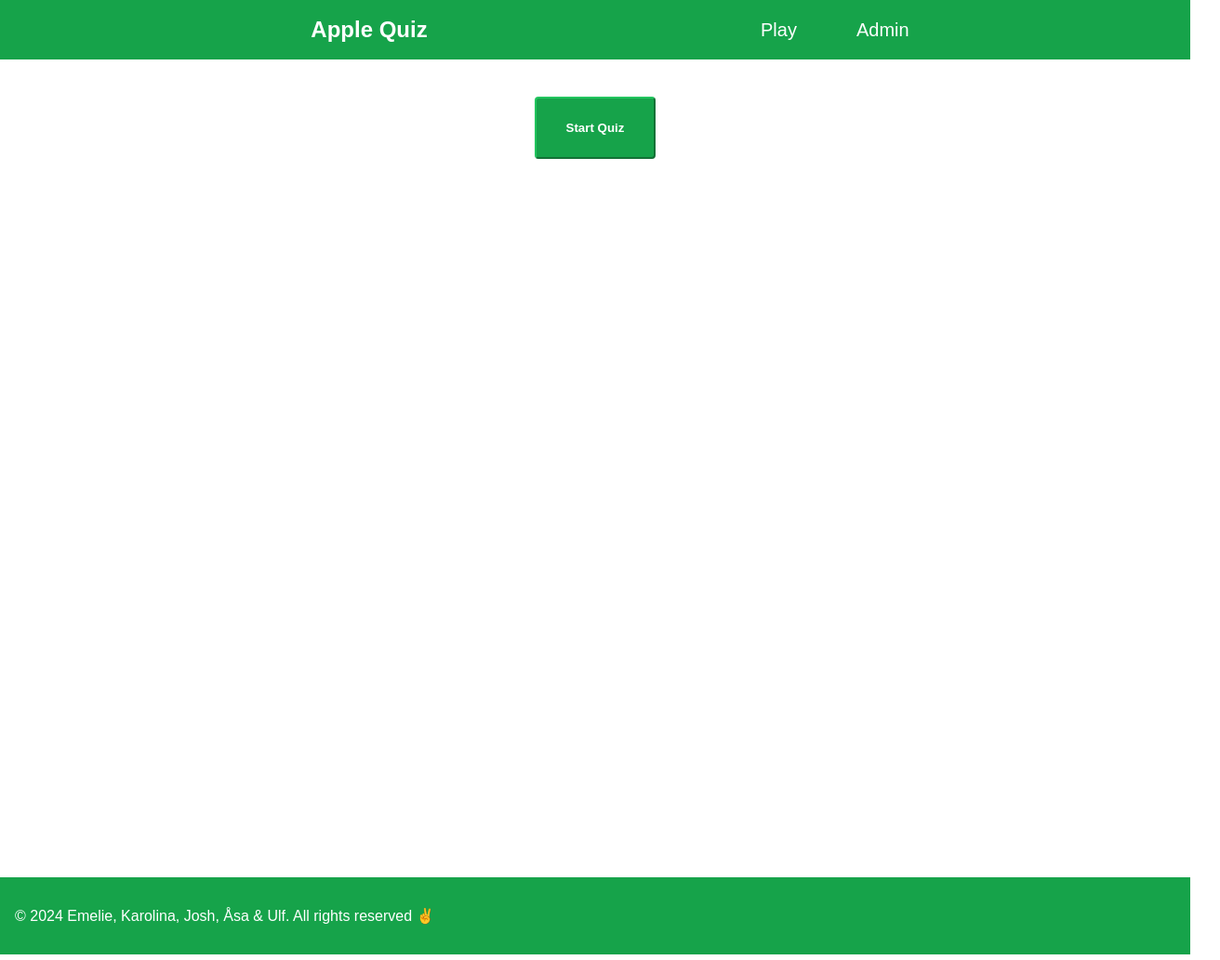
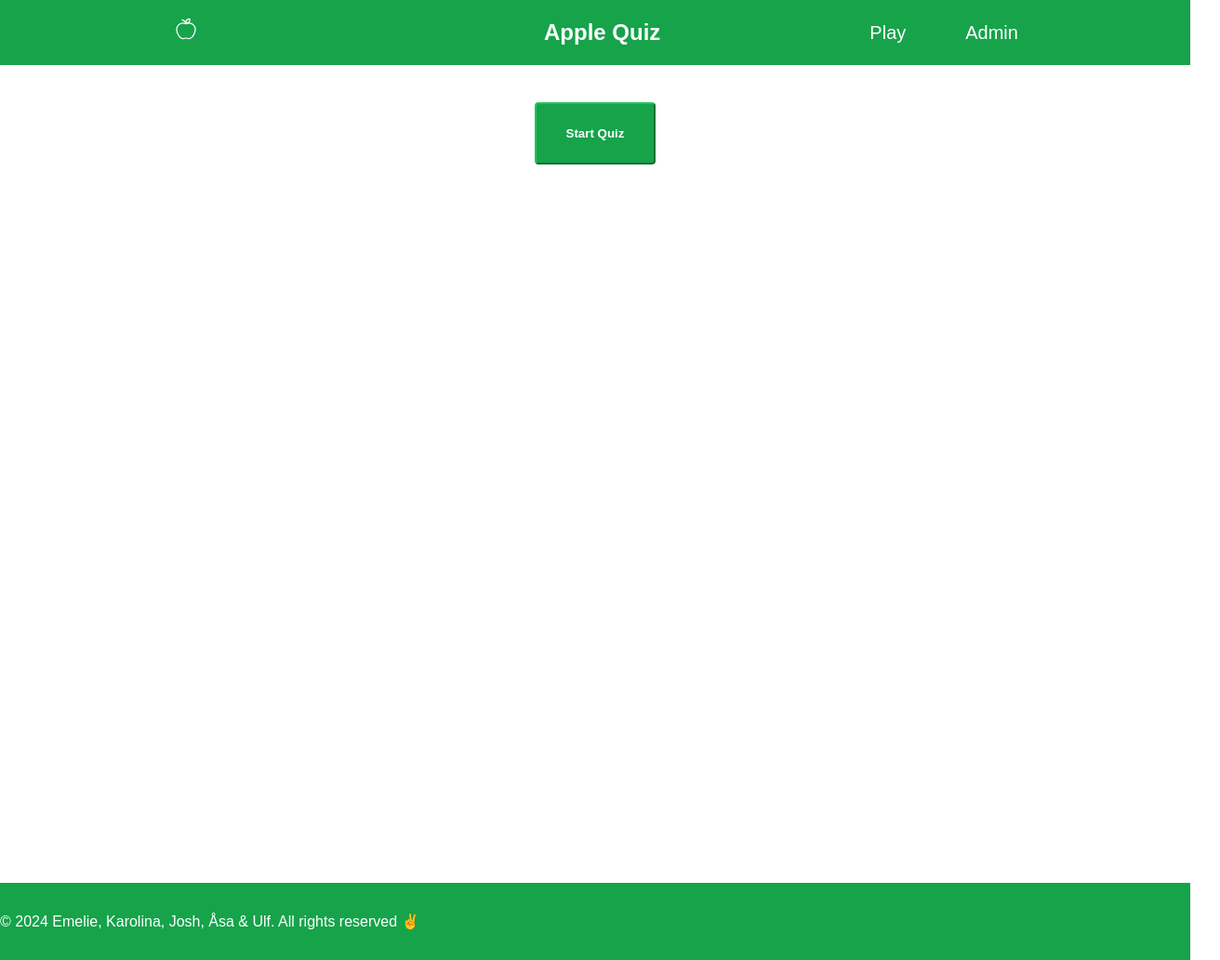
Before and after one commit to Ulfflo/quiz-redux, a Next.js app: page / in a window 1280 px wide. Shown: the whole page at 93% size, 1312 px wide, since content can reach past the window. Built offline with nearby package versions, Linux system fonts and the light colour scheme.

Commit message:
added logo + removed whitespace

```diff
--- a/components/Footer.js
+++ b/components/Footer.js
@@ -1,7 +1,7 @@
 const Footer = () => {
   return (
     <footer className="bg-green-600 text-white py-8 mt-10">
-      <div className="container mx-auto px-4">
+      <div className="container mx-auto">
         <p>
           &copy; {new Date().getFullYear()} Emelie, Karolina, Josh, Åsa & Ulf.
           All rights reserved ✌️
--- a/components/Nav.js
+++ b/components/Nav.js
@@ -1,15 +1,20 @@
 import Link from "next/link";
 import { IoIosMenu } from "react-icons/io";
+import { CiApple } from "react-icons/ci";
 
 const Header = () => {
   return (
     <header className="bg-green-600 text-white py-4 mb-10 whitespace-nowrap">
-      <div className="container mx-auto px-4 flex justify-between items-center">
+      <div className="container mx-auto flex justify-between items-center">
+        <div className="text-3xl ">
+          <CiApple />
+        </div>
         <div className="mb-4 md:mb-0 md:mr-10">
           <Link href="/" className=" text-white no-underline">
             <h1 className="text-2xl font-bold">Apple Quiz</h1>
           </Link>
         </div>
+
         <nav>
           <div className="md:space-x-16 space-x-8 md:text-xl hidden md:flex ">
             <Link
```
